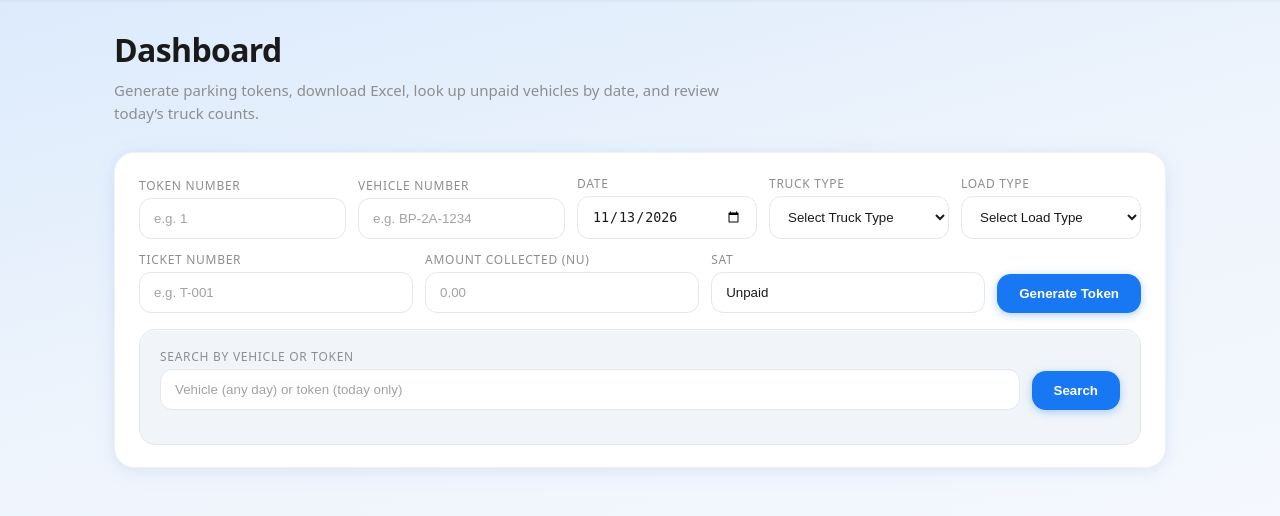
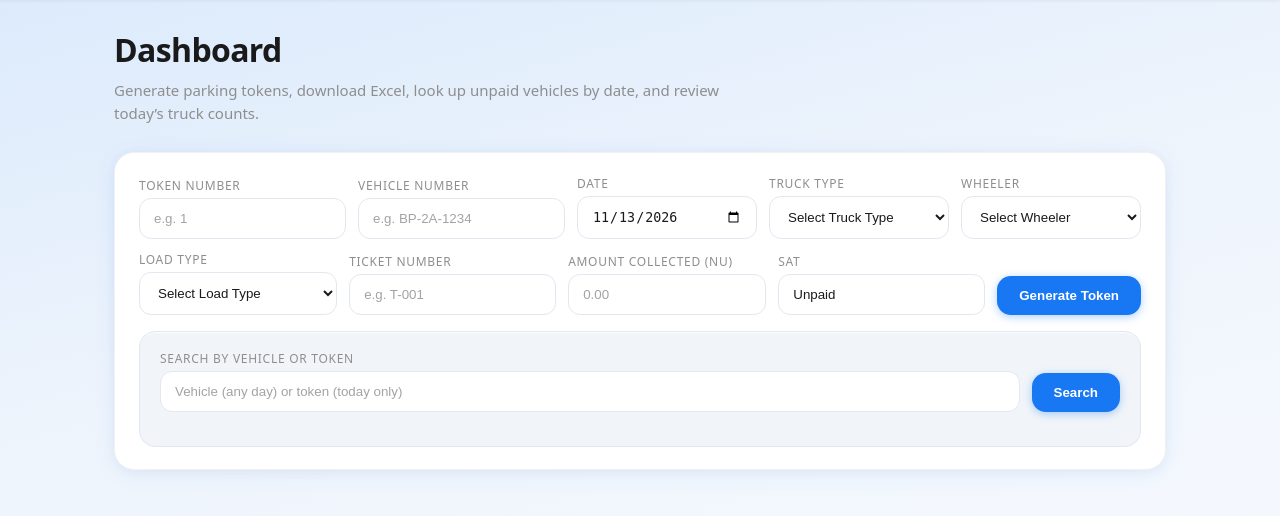
Before and after one commit to beacparking/BEAC-CLEAN, a Flask app: page /admin in a window 1280 px wide. Shown: the part 73-589 px from the top of the page. Run offline with Flask 3, Linux system fonts and the light colour scheme; the visitor is signed in with stand-in values (Sample User, id 1); data that the repository does not hold is empty; some libraries are stand-ins or nearby versions.

Commit message:
Add Wheeler dropdown to admin token form and persist on vehicle records.

```diff
--- a/app.py
+++ b/app.py
@@ -40,6 +40,8 @@ def inject_public_base_url():
 
 # Local "today" for daily report, stats/members default date, etc.
 THIMPHU_TZ = ZoneInfo("Asia/Thimphu")
+
+WHEELER_CHOICES = (6, 10, 12, 14, 16, 18, 20, 22, 24, 26, 28, 30)
 
 
 def _thimphu_today():
@@ -126,6 +128,27 @@ def _amounts_visible_nu(detail_rows, hidden_ids):
     return b_amt, i_amt
 
 
+def _ensure_vehicle_qr_wheeler_column(cur):
+    cur.execute(
+        """
+        ALTER TABLE vehicle_qr
+        ADD COLUMN IF NOT EXISTS wheeler SMALLINT
+        """
+    )
+
+
+def _parse_wheeler(raw):
+    if raw is None or str(raw).strip() == "":
+        return None, "Wheeler is required."
+    try:
+        val = int(raw)
+    except (TypeError, ValueError):
+        return None, "Wheeler must be a number."
+    if val not in WHEELER_CHOICES:
+        return None, "Invalid wheeler."
+    return val, None
+
+
 def _ensure_member_hide_override_table(cur):
     cur.execute(
         """
@@ -336,6 +359,8 @@ def admin():
     today = _thimphu_today()
     conn = get_db()
     cur = conn.cursor()
+    _ensure_vehicle_qr_wheeler_column(cur)
+    conn.commit()
 
     # Daily counts
     cur.execute(
@@ -362,7 +387,7 @@ def admin():
     # Unpaid tokens (amount 0 or null) for today
     cur.execute(
         """
-        SELECT id, truck_type, daily_token, vehicle_number, generated_date, load_type
+        SELECT id, truck_type, daily_token, vehicle_number, generated_date, load_type, wheeler
         FROM vehicle_qr
         WHERE generated_date = %s
           AND (amount_collected IS NULL OR amount_collected::numeric <= 0)
@@ -375,7 +400,7 @@ def admin():
 
     unpaid_bhutanese = []
     unpaid_indian = []
-    for rec_id, t_type, token, vehicle, gen_date, load_type in unpaid_rows:
+    for rec_id, t_type, token, vehicle, gen_date, load_type, wheeler in unpaid_rows:
         item = {
             "id": rec_id,
             "token": token,
@@ -383,6 +408,7 @@ def admin():
             "truck_type": t_type,
             "date": gen_date,
             "load_type": load_type,
+            "wheeler": wheeler,
         }
         if t_type == "Bhutanese":
             unpaid_bhutanese.append(item)
@@ -396,6 +422,7 @@ def admin():
         selected_date = request.form.get("date")
         truck_type = request.form.get("truck_type")
         load_type = request.form.get("load_type")
+        wheeler, wheeler_err = _parse_wheeler(request.form.get("wheeler"))
         ticket_number = request.form.get("ticket_number")
         amount_collected = request.form.get("amount_collected")
 
@@ -417,6 +444,8 @@ def admin():
                 error = "Truck type is required to update."
             if not error and not load_type:
                 error = "Load type is required to update."
+            if not error and wheeler_err:
+                error = wheeler_err
             elif not error:
                 try:
                     if float(amount_collected) > 500:
@@ -448,16 +477,18 @@ def admin():
                         SET vehicle_number = %s,
                             truck_type = %s,
                             load_type = %s,
+                            wheeler = %s,
                             ticket_number = %s,
                             amount_collected = %s,
                             daily_token = %s
                         WHERE id = %s
-                        RETURNING vehicle_number, truck_type, load_type, daily_token, expires_date, ticket_number
+                        RETURNING vehicle_number, truck_type, load_type, wheeler, daily_token, expires_date, ticket_number
                         """,
                         (
                             vehicle,
                             truck_type,
                             load_type,
+                            wheeler,
                             ticket_number,
                             amount_collected,
                             daily_token_update,
@@ -469,12 +500,13 @@ def admin():
                     conn.close()
 
                     if row:
-                        vehicle, truck_type, load_type, daily_token, expires_date, ticket_number_row = row
+                        vehicle, truck_type, load_type, wheeler, daily_token, expires_date, ticket_number_row = row
                         qr = {
                             "token": daily_token,
                             "vehicle": vehicle,
                             "truck_type": truck_type,
                             "load_type": load_type,
+                            "wheeler": wheeler,
                             "amount_collected": amount_collected,
                             "ticket_number": ticket_number_row or "",
                             "expiry": expires_date.strftime("%d-%m-%Y"),
@@ -482,8 +514,17 @@ def admin():
                             "qr_url": None,
                         }
         else:
-            if not daily_token_input or not vehicle or not selected_date or not truck_type or not load_type or not amount_collected:
+            if (
+                not daily_token_input
+                or not vehicle
+                or not selected_date
+                or not truck_type
+                or not load_type
+                or not amount_collected
+            ):
                 error = "Token number, vehicle number, date, truck type, load type and amount are required"
+            elif wheeler_err:
+                error = wheeler_err
             else:
                 try:
                     daily_token = int(daily_token_input)
@@ -538,10 +579,10 @@ def admin():
                         # INSERT NEW QR
                         cur.execute("""
                             INSERT INTO vehicle_qr
-                            (vehicle_number, truck_type, load_type, ticket_number, amount_collected, generated_date, expires_date, daily_token)
-                            VALUES (%s, %s, %s, %s, %s, %s, %s, %s)
+                            (vehicle_number, truck_type, load_type, wheeler, ticket_number, amount_collected, generated_date, expires_date, daily_token)
+                            VALUES (%s, %s, %s, %s, %s, %s, %s, %s, %s)
                             RETURNING id
-                        """, (vehicle, truck_type, load_type, ticket_number, amount_collected, generated_date, expires_date, daily_token))
+                        """, (vehicle, truck_type, load_type, wheeler, ticket_number, amount_collected, generated_date, expires_date, daily_token))
 
                         token_id = cur.fetchone()[0]
                         conn.commit()
@@ -567,11 +608,11 @@ def admin():
                         else:
                             cur.execute("""
                                 UPDATE vehicle_qr
-                                SET truck_type = %s, load_type = %s, ticket_number = %s,
+                                SET truck_type = %s, load_type = %s, wheeler = %s, ticket_number = %s,
                                     amount_collected = %s, daily_token = %s
                                 WHERE vehicle_number = %s AND generated_date = %s
                                 RETURNING id, daily_token, expires_date
-                            """, (truck_type, load_type, ticket_number, amount_collected, daily_token, vehicle, generated_date))
+                            """, (truck_type, load_type, wheeler, ticket_number, amount_collected, daily_token, vehicle, generated_date))
                             token_id, daily_token, expires_date = cur.fetchone()
                             conn.commit()
 
@@ -591,6 +632,7 @@ def admin():
                             "vehicle": vehicle,
                             "truck_type": truck_type,
                             "load_type": load_type,
+                            "wheeler": wheeler,
                             "amount_collected": amount_collected,
                             "ticket_number": ticket_number or "",
                             "expiry": expires_date.strftime("%d-%m-%Y"),
@@ -605,7 +647,7 @@ def admin():
     cur.execute(
         """
         SELECT daily_token, vehicle_number, generated_date, truck_type,
-               load_type, ticket_number, amount_collected
+               load_type, wheeler, ticket_number, amount_collected
         FROM vehicle_qr
         WHERE generated_date = %s
         ORDER BY id DESC
@@ -622,8 +664,9 @@ def admin():
             "date": r[2],
             "truck_type": r[3],
             "load_type": r[4],
-            "ticket_number": r[5],
-            "amount_collected": r[6],
+            "wheeler": r[5],
+            "ticket_number": r[6],
+            "amount_collected": r[7],
         }
         for r in last_rows
     ]
@@ -642,7 +685,7 @@ def admin():
             search_mode = "token"
             cur.execute(
                 """
-                SELECT id, daily_token, ticket_number, generated_date, amount_collected, vehicle_number, truck_type, load_type
+                SELECT id, daily_token, ticket_number, generated_date, amount_collected, vehicle_number, truck_type, load_type, wheeler
                 FROM vehicle_qr
                 WHERE daily_token = %s AND generated_date = %s
                 ORDER BY daily_token DESC
@@ -653,7 +696,7 @@ def admin():
             search_mode = "vehicle"
             cur.execute(
                 """
-                SELECT id, daily_token, ticket_number, generated_date, amount_collected, vehicle_number, truck_type, load_type
+                SELECT id, daily_token, ticket_number, generated_date, amount_collected, vehicle_number, truck_type, load_type, wheeler
                 FROM vehicle_qr
                 WHERE vehicle_number = %s
                 ORDER BY generated_date DESC, daily_token DESC
@@ -674,7 +717,7 @@ def admin():
     if unpaid_lookup_date is not None:
         cur.execute(
             """
-            SELECT id, truck_type, daily_token, vehicle_number, generated_date, load_type
+            SELECT id, truck_type, daily_token, vehicle_number, generated_date, load_type, wheeler
             FROM vehicle_qr
             WHERE generated_date = %s
               AND (amount_collected IS NULL OR amount_collected::numeric <= 0)
@@ -682,7 +725,7 @@ def admin():
             """,
             (unpaid_lookup_date,),
         )
-        for rec_id, t_type, token, vehicle, gen_date, load_type in cur.fetchall():
+        for rec_id, t_type, token, vehicle, gen_date, load_type, wheeler in cur.fetchall():
             item = {
                 "id": rec_id,
                 "token": token,
@@ -690,6 +733,7 @@ def admin():
                 "truck_type": t_type,
                 "date": gen_date,
                 "load_type": load_type,
+                "wheeler": wheeler,
             }
             if t_type == "Bhutanese":
                 unpaid_date_bhutanese.append(item)
@@ -1417,7 +1461,7 @@ def verify_qr(token_id):
     cur = conn.cursor()
 
     cur.execute("""
-        SELECT vehicle_number, truck_type, load_type, amount_collected, expires_date
+        SELECT vehicle_number, truck_type, load_type, wheeler, amount_collected, expires_date
         FROM vehicle_qr
         WHERE id = %s
     """, (token_id,))
@@ -1427,7 +1471,7 @@ def verify_qr(token_id):
     if not row:
         return render_template("verify_qr.html", status="INVALID")
 
-    vehicle, truck_type, load_type, amount_collected, expiry = row
+    vehicle, truck_type, load_type, wheeler, amount_collected, expiry = row
     today = date.today()
 
     status = "VALID" if today <= expiry else "EXPIRED"
@@ -1438,6 +1482,7 @@ def verify_qr(token_id):
         vehicle=vehicle,
         truck_type=truck_type,
         load_type=load_type,
+        wheeler=wheeler,
         amount_collected=amount_collected,
         expiry=expiry.strftime("%d-%m-%Y")
     )
--- a/templates/admin.html
+++ b/templates/admin.html
@@ -59,6 +59,24 @@
         </select>
     </div>
     <div class="field">
+        <label>Wheeler</label>
+        <select name="wheeler" required>
+            <option value="">Select Wheeler</option>
+            <option value="6">6</option>
+            <option value="10">10</option>
+            <option value="12">12</option>
+            <option value="14">14</option>
+            <option value="16">16</option>
+            <option value="18">18</option>
+            <option value="20">20</option>
+            <option value="22">22</option>
+            <option value="24">24</option>
+            <option value="26">26</option>
+            <option value="28">28</option>
+            <option value="30">30</option>
+        </select>
+    </div>
+    <div class="field">
         <label>Load type</label>
         <select name="load_type" required>
             <option value="">Select Load Type</option>
@@ -93,6 +111,7 @@
     <p><b>Token:</b> {{ qr.token }}</p>
     <p><b>Vehicle:</b> {{ qr.vehicle }}</p>
     <p><b>Truck Type:</b> {{ qr.truck_type }}</p>
+    <p><b>Wheeler:</b> {{ qr.wheeler|default('', true) }}</p>
     <p><b>Load Type:</b> {{ qr.load_type }}</p>
     <p><b>Amount Collected:</b> {{ qr.amount_collected }}</p>
     <p><b>Ticket number:</b> {{ qr.ticket_number|default('', true) }}</p>
@@ -117,6 +136,7 @@
                 <th>Date</th>
                 <th>Vehicle</th>
                 <th>Truck type</th>
+                <th>Wheeler</th>
                 <th>Load type</th>
                 <th>Ticket number</th>
                 <th>Amount</th>
@@ -130,6 +150,7 @@
                 <td>{{ r.date.strftime('%d-%m-%Y') }}</td>
                 <td>{{ r.vehicle }}</td>
                 <td>{{ r.truck_type }}</td>
+                <td>{{ r.wheeler|default('', true) }}</td>
                 <td>{{ r.load_type }}</td>
                 <td>{{ r.ticket_number }}</td>
                 <td>{{ '%.2f'|format(r.amount_collected or 0) }}</td>
@@ -163,6 +184,7 @@
                         <th>Ticket number</th>
                         <th>Vehicle</th>
                         <th>Truck type</th>
+                        <th>Wheeler</th>
                         <th>Load type</th>
                         <th>Date</th>
                         <th>Amount</th>
@@ -179,11 +201,13 @@
                         data-amount="{{ r[4] }}"
                         data-vehicle="{{ r[5] }}"
                         data-truck="{{ r[6] }}"
-                        data-load="{{ r[7] }}">
+                        data-load="{{ r[7] }}"
+                        data-wheeler="{{ r[8]|default('', true) }}">
                         <td>{{ r[1] }}</td>
                         <td>{{ r[2] }}</td>
                         <td>{{ r[5] }}</td>
                         <td>{{ r[6] }}</td>
+                        <td>{{ r[8]|default('', true) }}</td>
                         <td>{{ r[7] }}</td>
                         <td>{{ r[3].strftime('%d-%m-%Y') }}</td>
                         <td>{{ '%.2f'|format(r[4] or 0) }}</td>
@@ -242,7 +266,8 @@
                 data-vehicle="{{ item.vehicle }}"
                 data-truck="{{ item.truck_type }}"
                 data-date="{{ item.date.strftime('%Y-%m-%d') }}"
-                data-load="{{ item.load_type }}">
+                data-load="{{ item.load_type }}"
+                data-wheeler="{{ item.wheeler|default('', true) }}">
                 Token {{ item.token }} — {{ item.vehicle }}{% if item.load_type %} ({{ item.load_type }}){% endif %}
             </li>
             {% endfor %}
@@ -262,7 +287,8 @@
                 data-vehicle="{{ item.vehicle }}"
                 data-truck="{{ item.truck_type }}"
                 data-date="{{ item.date.strftime('%Y-%m-%d') }}"
-                data-load="{{ item.load_type }}">
+                data-load="{{ item.load_type }}"
+                data-wheeler="{{ item.wheeler|default('', true) }}">
                 Token {{ item.token }} — {{ item.vehicle }}{% if item.load_type %} ({{ item.load_type }}){% endif %}
             </li>
             {% endfor %}
@@ -308,7 +334,8 @@
                         data-vehicle="{{ item.vehicle }}"
                         data-truck="{{ item.truck_type }}"
                         data-date="{{ item.date }}"
-                        data-load="{{ item.load_type }}">
+                        data-load="{{ item.load_type }}"
+                        data-wheeler="{{ item.wheeler|default('', true) }}">
                         Token {{ item.token }} — {{ item.vehicle }}
                     </li>
                 {% endfor %}
@@ -328,7 +355,8 @@
                         data-vehicle="{{ item.vehicle }}"
                         data-truck="{{ item.truck_type }}"
                         data-date="{{ item.date }}"
-                        data-load="{{ item.load_type }}">
+                        data-load="{{ item.load_type }}"
+                        data-wheeler="{{ item.wheeler|default('', true) }}">
                         Token {{ item.token }} — {{ item.vehicle }}
                     </li>
                 {% endfor %}
@@ -416,6 +444,7 @@
         const vehicleInput = document.querySelector('input[name="vehicle"]');
         const dateInput = document.querySelector('input[name="date"]');
         const truckSelect = document.querySelector('select[name="truck_type"]');
+        const wheelerSelect = document.querySelector('select[name="wheeler"]');
         const loadSelect = document.querySelector('select[name="load_type"]');
         const tokenInput = document.querySelector('input[name="daily_token"]');
         const ticketInput = document.querySelector('input[name="ticket_number"]');
@@ -430,6 +459,7 @@
             const truck = item.getAttribute('data-truck');
             const date = item.getAttribute('data-date');
             const load = item.getAttribute('data-load');
+            const wheeler = item.getAttribute('data-wheeler');
             const token = item.getAttribute('data-token');
             const ticket = item.getAttribute('data-ticket');
             const amount = item.getAttribute('data-amount');
@@ -438,6 +468,7 @@
             if (vehicleInput) vehicleInput.value = vehicle || '';
             if (dateInput && date) dateInput.value = date;
             if (truckSelect) truckSelect.value = truck || '';
+            if (wheelerSelect) wheelerSelect.value = wheeler || '';
             if (loadSelect) loadSelect.value = load || '';
             if (tokenInput && token) tokenInput.value = token;
             if (ticketInput) ticketInput.value = ticket || '';
--- a/templates/verify_qr.html
+++ b/templates/verify_qr.html
@@ -38,12 +38,14 @@
         <div class="valid">✅ VALID</div>
         <p><strong>Vehicle Number:</strong> {{ vehicle }}</p>
         <p><strong>Truck Type:</strong> {{ truck_type }}</p>
+        {% if wheeler %}<p><strong>Wheeler:</strong> {{ wheeler }}</p>{% endif %}
         <p><strong>Load Type:</strong> {{ load_type }}</p>
         <p><strong>Expires On:</strong> {{ expiry }}</p>
     {% else %}
         <div class="expired">❌ EXPIRED</div>
         <p><strong>Vehicle Number:</strong> {{ vehicle }}</p>
         <p><strong>Truck Type:</strong> {{ truck_type }}</p>
+        {% if wheeler %}<p><strong>Wheeler:</strong> {{ wheeler }}</p>{% endif %}
         <p><strong>Load Type:</strong> {{ load_type }}</p>
         <p><strong>Expires On:</strong> {{ expiry }}</p>
     {% endif %}
```
